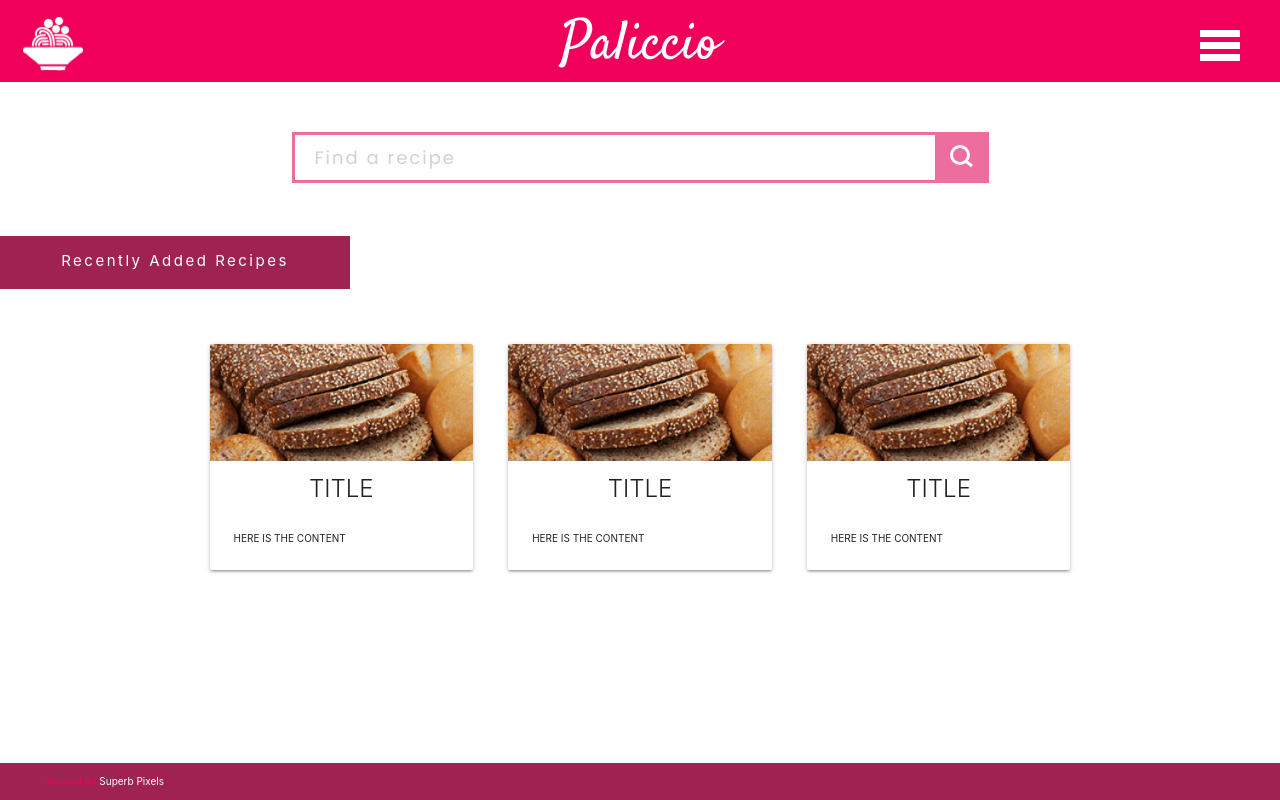
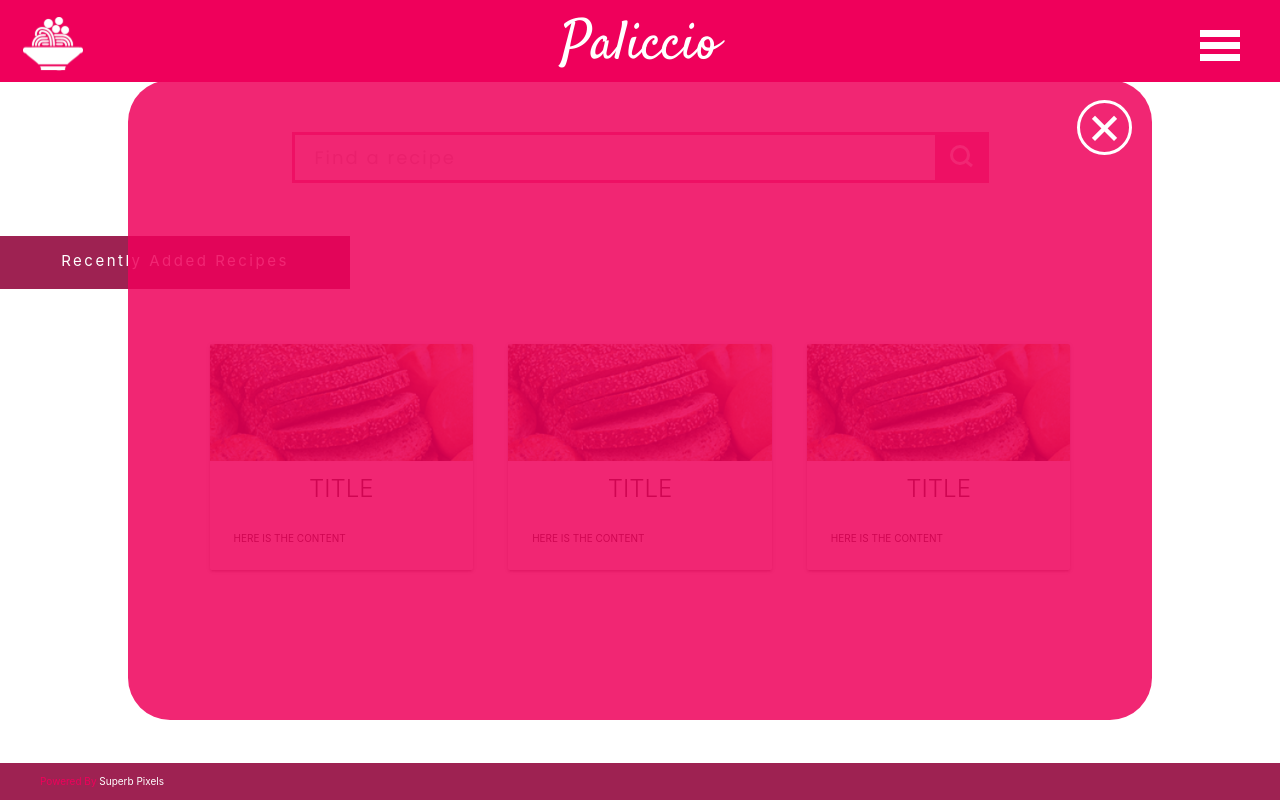
Before and after one commit to matthewmp/paliccio, a React (Create React App) app: page / in a window 1280 px wide. Built offline with nearby package versions, Linux system fonts and the light colour scheme; a web font is replaced by a local one.

Commit message:
added sass and add/edit modal wrapper

```diff
--- a/package.json
+++ b/package.json
@@ -4,6 +4,7 @@
   "private": true,
   "homepage": ".",
   "dependencies": {
+    "node-sass": "^4.12.0",
     "react": "^16.8.6",
     "react-dom": "^16.8.6",
     "react-redux": "^7.0.2",
--- a/src/components/App.js
+++ b/src/components/App.js
@@ -6,6 +6,7 @@ import Footer from "./footer/Footer";
 import Landing from "./landingPage/Landing";
 
 import RecipeModal from './recipe/RecipeModal';
+import AddEditModal from './add_modify_modal/AddEditModal';
 
 import './app.css';
 
@@ -30,6 +31,7 @@ class App extends Component {
             <Route exact path='/' render={() => <Landing  toggleModal={this.toggleModal} />}  />
           </Switch>
           {recipeModal}
+          <AddEditModal />
           <Footer />
         </div>
       </BrowserRouter>
--- /dev/null
+++ b/src/components/add_modify_modal/AddEditModal.js
@@ -0,0 +1,14 @@
+import React, { Component } from 'react'
+import './addEditModal.scss';
+
+export default class AddEditModal extends Component {
+    render() {
+        return (
+            <div className="add-edit-modal-overlay">
+                <div className="add-edit-modal-wrapper">
+                    <div className="add-edit-modal-close">&times;</div>
+                </div>
+            </div>
+        )
+    }
+}
--- /dev/null
+++ b/src/components/add_modify_modal/addEditModal.scss
@@ -0,0 +1,38 @@
+$whitePhase: rgba(255,255,255,0.7);
+$pinkPhase: rgba(239,0,91, 0.85);
+
+.add-edit-modal-overlay{
+    position: absolute;
+    display: flex;
+    justify-content: center;
+    align-items: center;
+    top: 0;
+    left: 0;
+    right: 0;
+    bottom: 0;
+    background: transparent;
+
+    .add-edit-modal-wrapper {
+        position: relative;
+        width: 80%;
+        height: 80vh;
+        background: $pinkPhase;
+        border-radius: 42px;
+    }
+
+    .add-edit-modal-close {
+        border: 3px solid #fff;
+        position: absolute;
+        right: 20px;
+        top: 20px;
+        width: 55px;
+        height: 55px;
+        text-align: center;
+        line-height: 42px;
+        font-size: 5.5rem;
+        border-radius: 50%;
+        color: #fff;
+        cursor: pointer;
+        z-index: 1010;
+    }
+}
```
Also changed, not shown: src/components/add_modify_modal/addEditModal.css (added), 1 other file (tests, documents, lock files or other folders).
